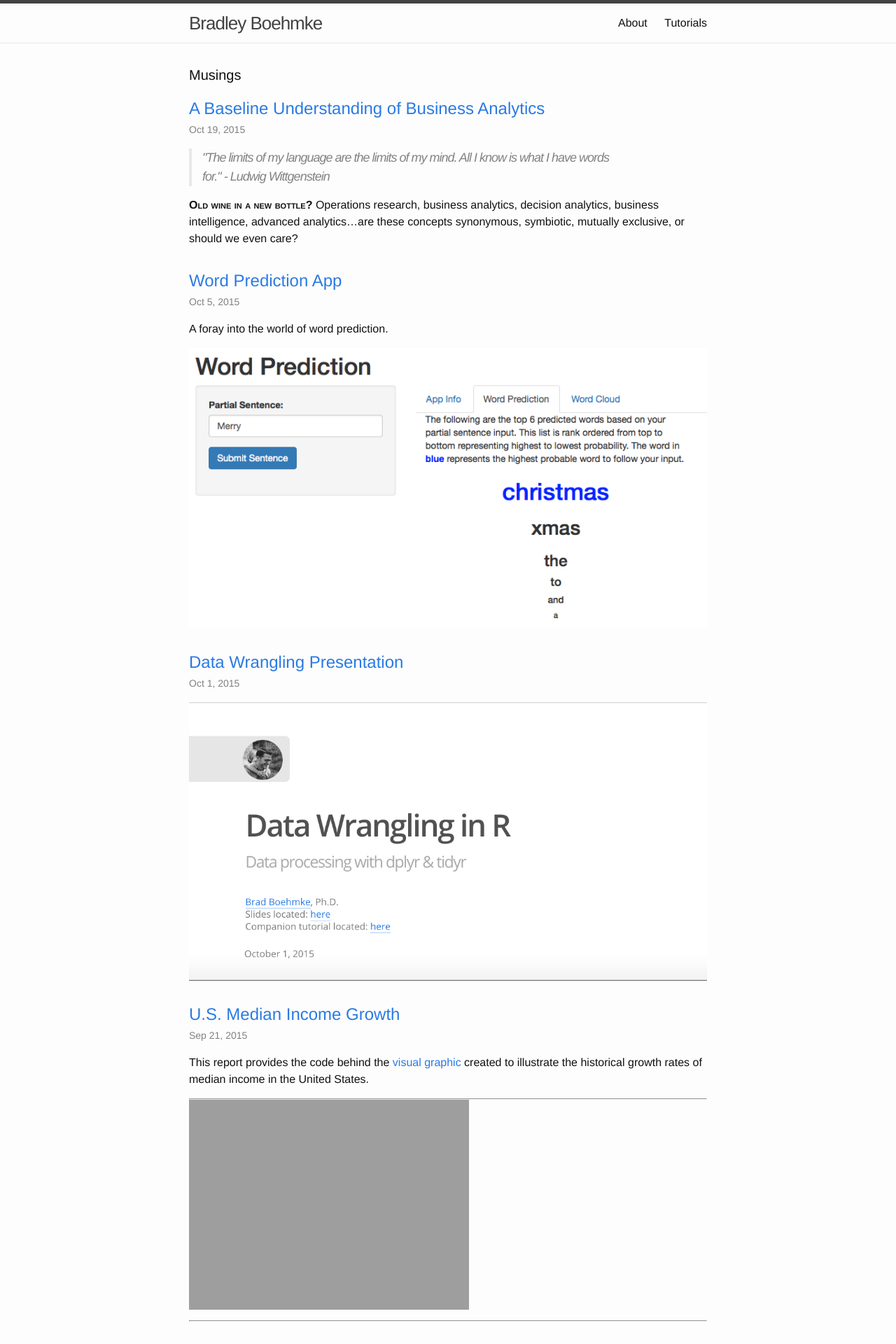
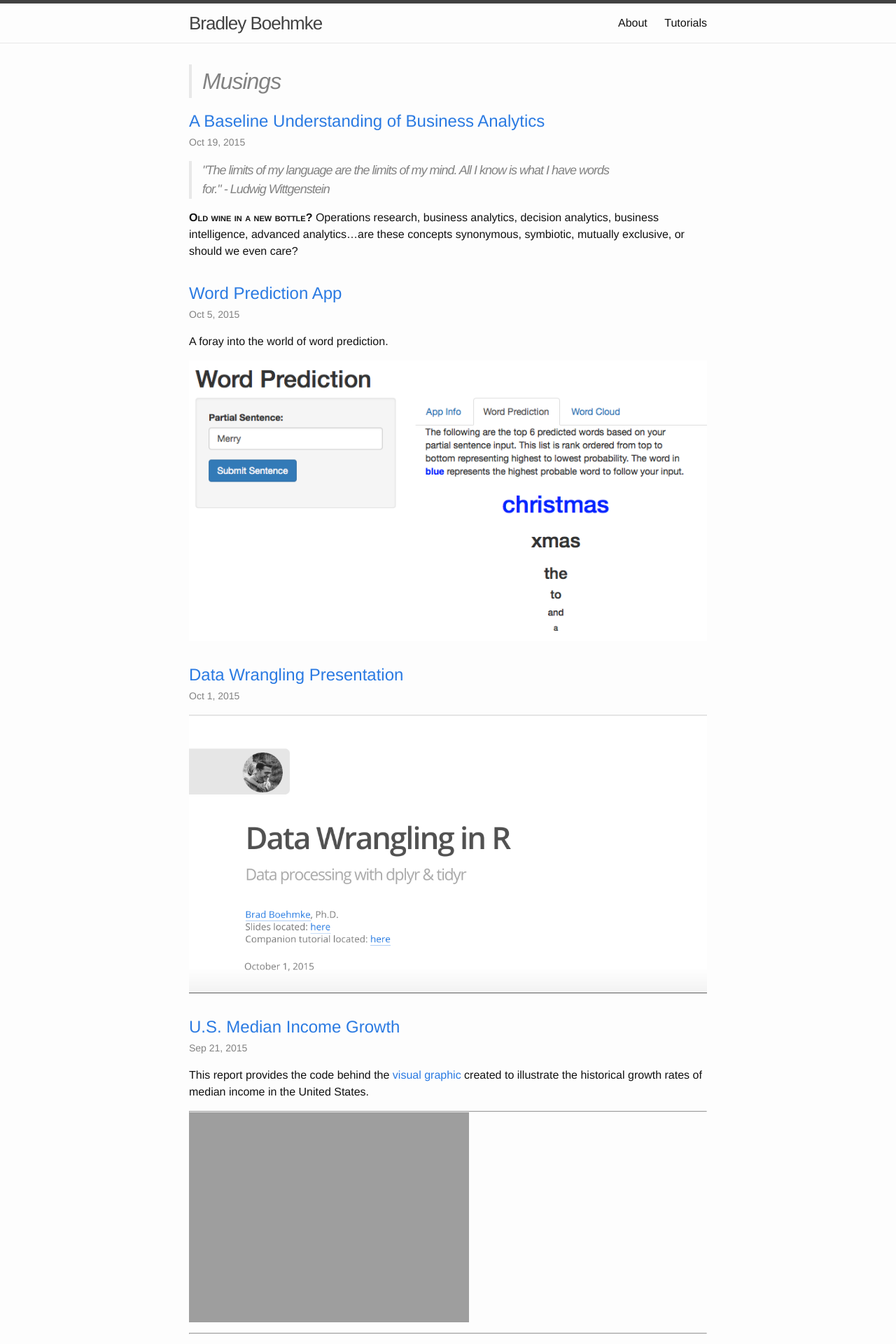
Before and after one commit to bradleyboehmke/bradleyboehmke, a Jekyll site: the page built from index.html, in a window 1280 px wide. Shown: the top 1920 px of the page at 70% size. Built offline with Jekyll 4.4.1, drawn with Linux system fonts in a browser that asks for light colours.

Commit message:
Update index.html

```diff
--- a/index.html
+++ b/index.html
@@ -7,7 +7,9 @@ layout: default
 
 <div class="home">
 
-  <h1 class="page-heading">Musings</h1>
+  <blockquote>
+    <em><font size="6">Musings</font></em>
+  </blockquote>
 
   <ul class="post-list">
     {% for post in site.posts %}
```
